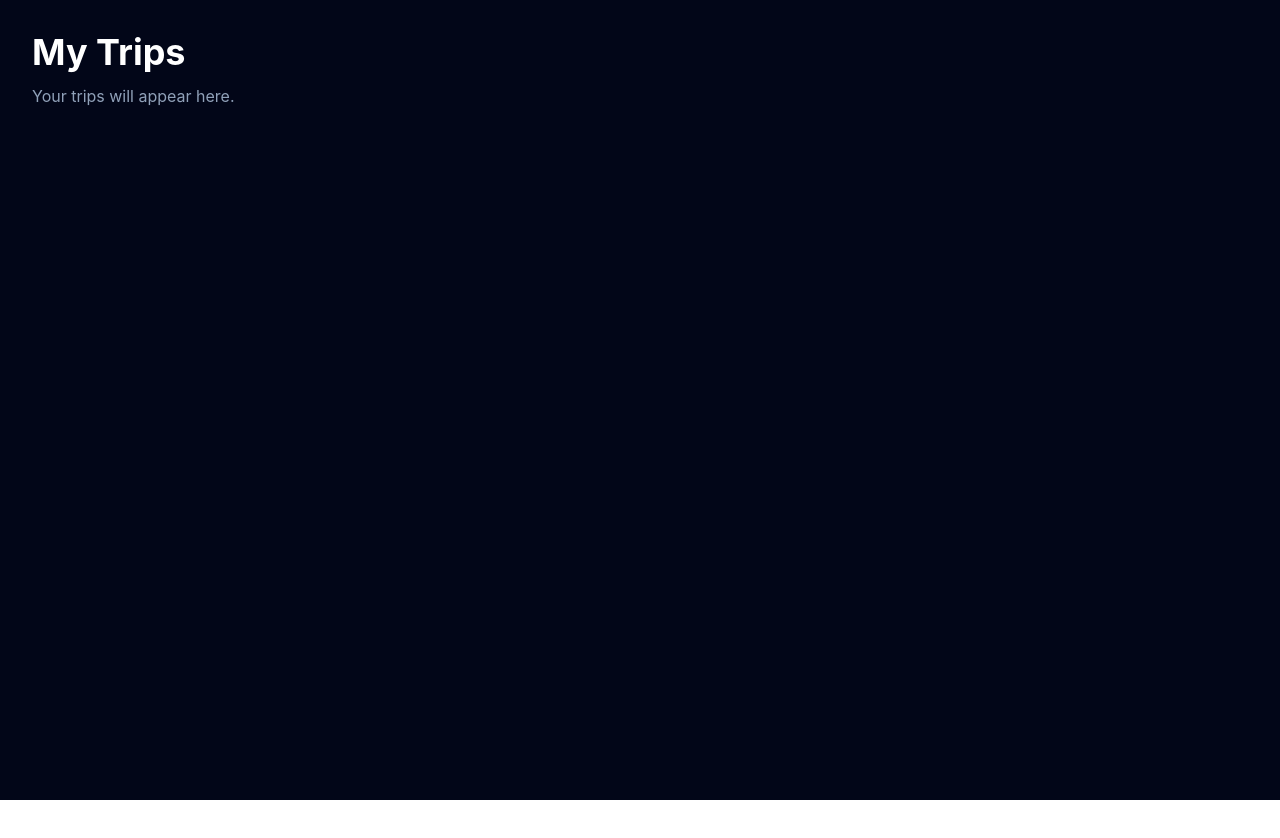
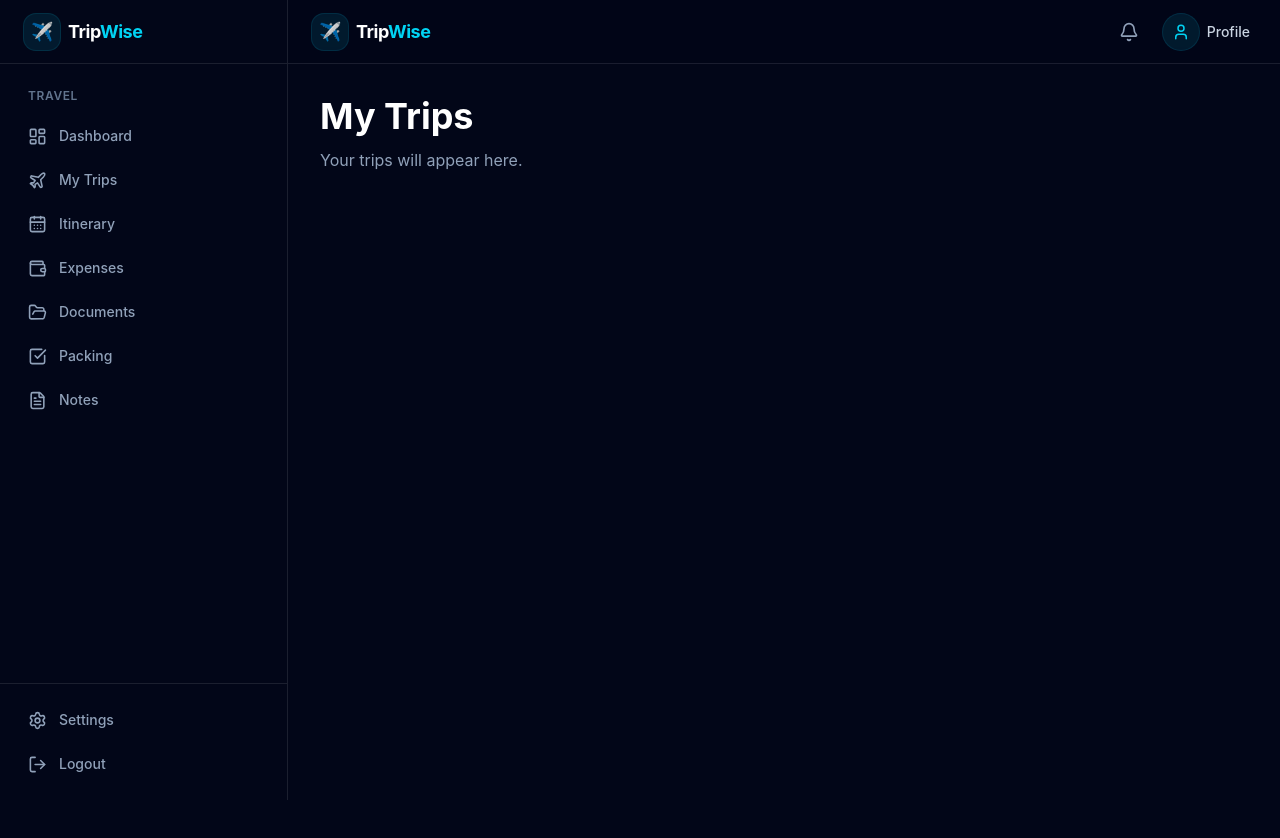
Before and after one commit to Piyushkumar481/TripWise, a React app in the folder frontend/: page /trips in a window 1280 px wide. Shown: the top 838 px of the page. Before the commit the page ends 800 px from the top, so only its background shows below. Built offline with nearby package versions, Linux system fonts and the light colour scheme; the HTML template or start-up script is replaced by a standard one.

Commit message:
feat: add responsive application layout and navigation

```diff
--- a/frontend/package.json
+++ b/frontend/package.json
@@ -11,6 +11,7 @@
   },
   "dependencies": {
     "@tailwindcss/vite": "^4.3.3",
+    "lucide-react": "^1.46.0",
     "react": "^19.2.8",
     "react-dom": "^19.2.8",
     "react-router-dom": "^7.18.4",
--- a/frontend/src/App.jsx
+++ b/frontend/src/App.jsx
@@ -7,22 +7,48 @@ import Dashboard from "./pages/Dashboard"
 import Trips from "./pages/Trips"
 import NotFound from "./pages/NotFound"
 
+import AppLayout from "./layouts/AppLayout"
+
 function App() {
   return (
     <BrowserRouter>
+
       <Routes>
+
+        {/* Public pages */}
+
         <Route path="/" element={<Home />} />
 
         <Route path="/login" element={<Login />} />
 
         <Route path="/register" element={<Register />} />
 
-        <Route path="/dashboard" element={<Dashboard />} />
+        {/* Application pages */}
 
-        <Route path="/trips" element={<Trips />} />
+        <Route
+          path="/dashboard"
+          element={
+            <AppLayout>
+              <Dashboard />
+            </AppLayout>
+          }
+        />
+
+        <Route
+          path="/trips"
+          element={
+            <AppLayout>
+              <Trips />
+            </AppLayout>
+          }
+        />
+
+        {/* 404 */}
 
         <Route path="*" element={<NotFound />} />
+
       </Routes>
+
     </BrowserRouter>
   )
 }
--- /dev/null
+++ b/frontend/src/components/Navbar.jsx
@@ -0,0 +1,61 @@
+import { Bell, Menu, User } from "lucide-react"
+
+function Navbar({ onMenuClick }) {
+  return (
+    <header className="sticky top-0 z-40 h-16 border-b border-white/10 bg-slate-950/80 backdrop-blur-xl">
+      <div className="flex h-full items-center justify-between px-4 sm:px-6">
+
+        {/* Mobile menu + logo */}
+        <div className="flex items-center gap-3">
+
+          <button
+            onClick={onMenuClick}
+            className="rounded-xl p-2 text-slate-300 transition hover:bg-white/10 hover:text-white lg:hidden"
+            aria-label="Open navigation"
+          >
+            <Menu size={22} />
+          </button>
+
+          <div className="flex items-center gap-2">
+            <div className="flex h-9 w-9 items-center justify-center rounded-xl bg-cyan-400/10 ring-1 ring-cyan-400/20">
+              <span className="text-lg">✈</span>
+            </div>
+
+            <span className="text-lg font-bold tracking-tight text-white">
+              Trip<span className="text-cyan-400">Wise</span>
+            </span>
+          </div>
+
+        </div>
+
+        {/* Right side */}
+        <div className="flex items-center gap-2">
+
+          <button
+            className="rounded-xl p-2.5 text-slate-400 transition hover:bg-white/10 hover:text-white"
+            aria-label="Notifications"
+          >
+            <Bell size={20} />
+          </button>
+
+          <button
+            className="flex items-center gap-2 rounded-xl p-1.5 transition hover:bg-white/10"
+            aria-label="Profile"
+          >
+            <div className="flex h-9 w-9 items-center justify-center rounded-full bg-cyan-400/10 ring-1 ring-cyan-400/20">
+              <User size={18} className="text-cyan-400" />
+            </div>
+
+            <span className="hidden text-sm font-medium text-slate-300 sm:block">
+              Profile
+            </span>
+          </button>
+
+        </div>
+
+      </div>
+    </header>
+  )
+}
+
+export default Navbar
--- /dev/null
+++ b/frontend/src/components/Sidebar.jsx
@@ -0,0 +1,155 @@
+import {
+  CalendarDays,
+  CheckSquare,
+  FileText,
+  FolderOpen,
+  LayoutDashboard,
+  LogOut,
+  Plane,
+  Settings,
+  Wallet,
+  X,
+} from "lucide-react"
+
+const navigationItems = [
+  {
+    label: "Dashboard",
+    icon: LayoutDashboard,
+    path: "/dashboard",
+  },
+  {
+    label: "My Trips",
+    icon: Plane,
+    path: "/trips",
+  },
+  {
+    label: "Itinerary",
+    icon: CalendarDays,
+    path: "/itinerary",
+  },
+  {
+    label: "Expenses",
+    icon: Wallet,
+    path: "/expenses",
+  },
+  {
+    label: "Documents",
+    icon: FolderOpen,
+    path: "/documents",
+  },
+  {
+    label: "Packing",
+    icon: CheckSquare,
+    path: "/packing",
+  },
+  {
+    label: "Notes",
+    icon: FileText,
+    path: "/notes",
+  },
+]
+
+function Sidebar({ isOpen, onClose }) {
+  return (
+    <>
+      {/* Mobile overlay */}
+      {isOpen && (
+        <div
+          className="fixed inset-0 z-40 bg-black/60 backdrop-blur-sm lg:hidden"
+          onClick={onClose}
+        />
+      )}
+
+      <aside
+        className={`
+          fixed left-0 top-0 z-50 flex h-screen w-72 flex-col
+          border-r border-white/10 bg-slate-950
+          transition-transform duration-300
+          lg:static lg:z-auto lg:translate-x-0
+          ${isOpen ? "translate-x-0" : "-translate-x-full"}
+        `}
+      >
+
+        {/* Logo */}
+        <div className="flex h-16 items-center justify-between border-b border-white/10 px-6">
+
+          <div className="flex items-center gap-2">
+            <div className="flex h-9 w-9 items-center justify-center rounded-xl bg-cyan-400/10 ring-1 ring-cyan-400/20">
+              <span className="text-lg">✈</span>
+            </div>
+
+            <span className="text-lg font-bold tracking-tight text-white">
+              Trip<span className="text-cyan-400">Wise</span>
+            </span>
+          </div>
+
+          <button
+            onClick={onClose}
+            className="rounded-lg p-2 text-slate-400 hover:bg-white/10 hover:text-white lg:hidden"
+            aria-label="Close navigation"
+          >
+            <X size={20} />
+          </button>
+
+        </div>
+
+        {/* Navigation */}
+        <nav className="flex-1 overflow-y-auto px-4 py-6">
+
+          <p className="mb-3 px-3 text-xs font-semibold uppercase tracking-wider text-slate-500">
+            Travel
+          </p>
+
+          <div className="space-y-1">
+
+            {navigationItems.map((item) => {
+              const Icon = item.icon
+
+              return (
+                <a
+                  key={item.label}
+                  href={item.path}
+                  onClick={onClose}
+                  className="group flex items-center gap-3 rounded-xl px-3 py-2.5 text-sm font-medium text-slate-400 transition-all duration-200 hover:bg-cyan-400/10 hover:text-white"
+                >
+                  <Icon
+                    size={19}
+                    className="transition-colors group-hover:text-cyan-400"
+                  />
+
+                  <span>{item.label}</span>
+                </a>
+              )
+            })}
+
+          </div>
+
+        </nav>
+
+        {/* Bottom section */}
+        <div className="border-t border-white/10 p-4">
+
+          <a
+            href="/settings"
+            onClick={onClose}
+            className="flex items-center gap-3 rounded-xl px-3 py-2.5 text-sm font-medium text-slate-400 transition hover:bg-white/10 hover:text-white"
+          >
+            <Settings size={19} />
+            Settings
+          </a>
+
+          <button
+            className="mt-1 flex w-full items-center gap-3 rounded-xl px-3 py-2.5 text-sm font-medium text-slate-400 transition hover:bg-red-500/10 hover:text-red-400"
+          >
+            <LogOut size={19} />
+            Logout
+          </button>
+
+        </div>
+
+      </aside>
+    </>
+  )
+}
+
+export default Sidebar
--- /dev/null
+++ b/frontend/src/layouts/AppLayout.jsx
@@ -0,0 +1,37 @@
+import { useState } from "react"
+
+import Navbar from "../components/Navbar"
+import Sidebar from "../components/Sidebar"
+
+function AppLayout({ children }) {
+  const [sidebarOpen, setSidebarOpen] = useState(false)
+
+  return (
+    <div className="min-h-screen bg-slate-950 text-white">
+
+      <div className="flex min-h-screen">
+
+        <Sidebar
+          isOpen={sidebarOpen}
+          onClose={() => setSidebarOpen(false)}
+        />
+
+        <div className="flex min-w-0 flex-1 flex-col">
+
+          <Navbar
+            onMenuClick={() => setSidebarOpen(true)}
+          />
+
+          <main className="flex-1">
+            {children}
+          </main>
+
+        </div>
+
+      </div>
+
+    </div>
+  )
+}
+
+export default AppLayout
--- a/frontend/src/pages/Dashboard.jsx
+++ b/frontend/src/pages/Dashboard.jsx
@@ -1,13 +1,24 @@
 function Dashboard() {
   return (
-    <div className="min-h-screen bg-slate-950 text-white p-8">
-      <h1 className="text-4xl font-bold">
-        Dashboard
-      </h1>
+    <div className="p-4 sm:p-6 lg:p-8">
 
-      <p className="mt-3 text-slate-400">
-        Your travel overview will appear here.
-      </p>
+      <div className="mx-auto max-w-7xl">
+
+        <p className="text-sm font-medium text-cyan-400">
+          Welcome back
+        </p>
+
+        <h1 className="mt-2 text-3xl font-bold tracking-tight text-white sm:text-4xl">
+          Your travel dashboard
+        </h1>
+
+        <p className="mt-3 max-w-2xl text-slate-400">
+          Keep track of your trips, expenses, itinerary, and travel plans
+          from one place.
+        </p>
+
+      </div>
+
     </div>
   )
 }
```
Also changed, not shown: 1 other file (tests, documents, lock files or other folders).
